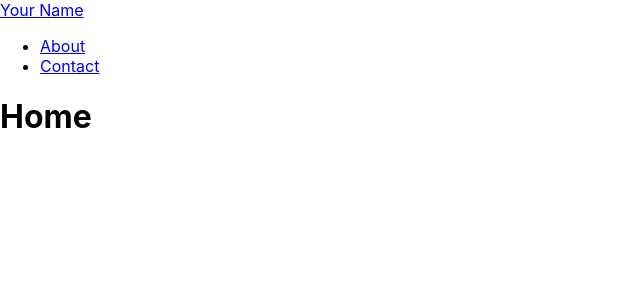
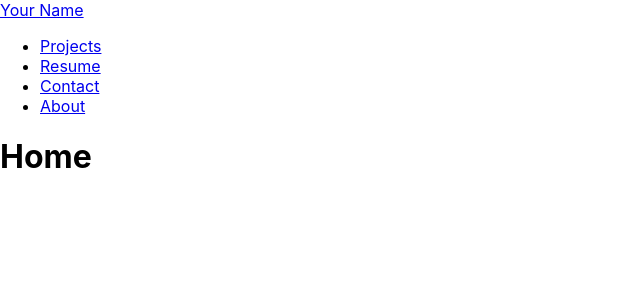
Before and after one commit to oscarnunez1/oscar-portfolio, a React (Create React App) app: page / in a window 1280 px wide. Shown: the top 300 px of the page, without its empty margins (0-640 px from the left). Built offline with nearby package versions, Linux system fonts and the light colour scheme.

Commit message:
add links to NavBar

```diff
--- a/src/components/NavBar.jsx
+++ b/src/components/NavBar.jsx
@@ -12,9 +12,17 @@ function NavBar() {
           <ul>
               <li>
                   <Link
-                      to='/about'
+                      to='/projects'
                   >
-                      About
+                      Projects
+                  </Link>
+              </li>
+
+              <li>
+                  <Link
+                      to='/resume'
+                  >
+                      Resume
                   </Link>
               </li>
 
@@ -25,6 +33,14 @@ function NavBar() {
                       Contact
                   </Link>
               </li>
+
+              <li>
+                  <Link
+                      to='/about'
+                  >
+                      About
+                  </Link>
+              </li>
           </ul>
       </nav>
   )
```
